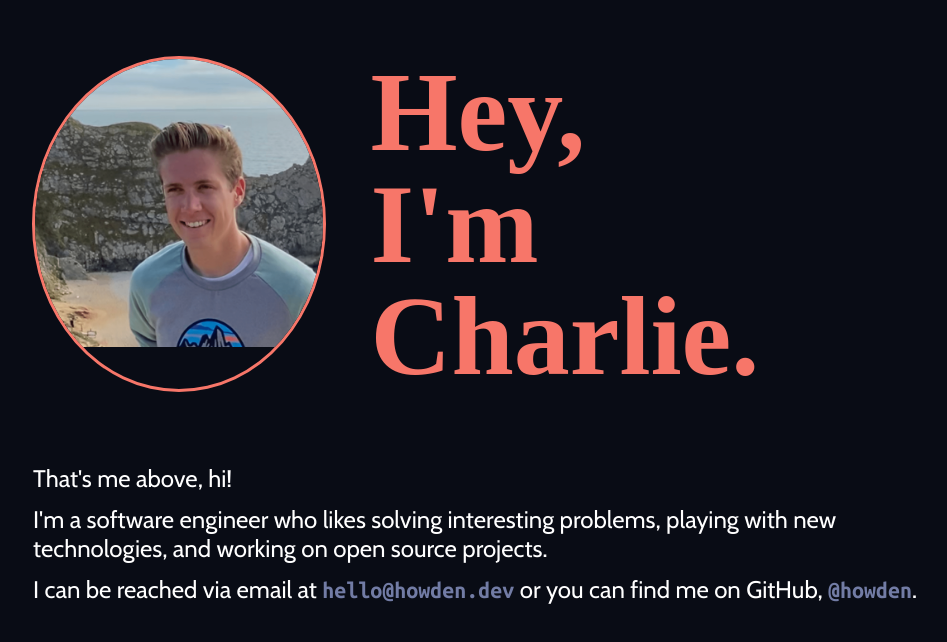
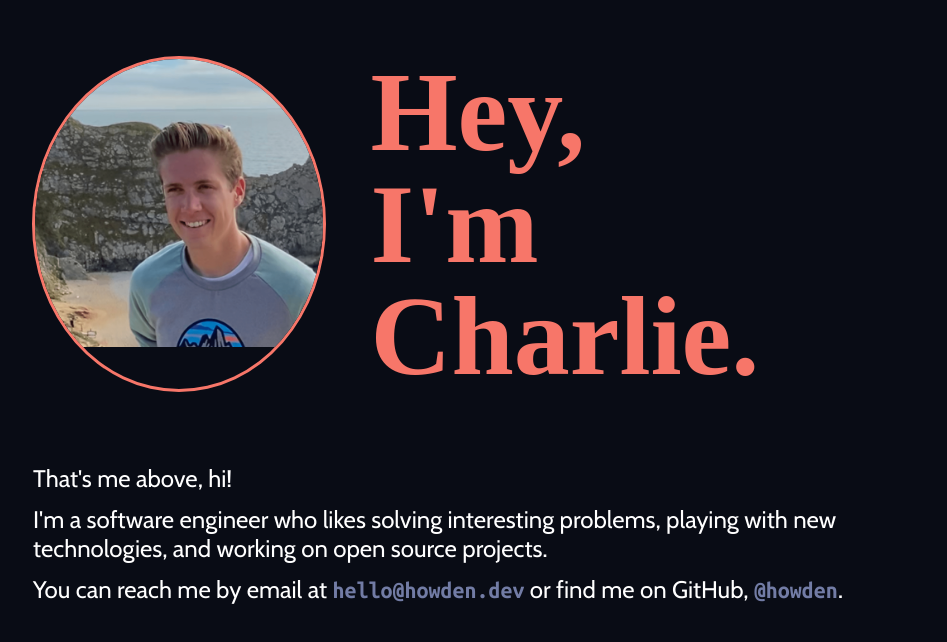
Before and after one commit to howden/howden.github.io, a Next.js app: page / in a window 1280 px wide. Shown: the top 642 px of the page, without its empty margins (151-1098 px from the left). Built offline with nearby package versions, Linux system fonts and the light colour scheme; a web font is replaced by a local one.

Commit message:
reword again

```diff
--- a/pages/index.tsx
+++ b/pages/index.tsx
@@ -63,9 +63,9 @@ const Content = () => {
         playing with new technologies, and working on open source projects.
       </p>
       <p>
-        I can be reached via email at{" "}
-        <a href="mailto:hello@howden.dev">hello@howden.dev</a> or you can find
-        me on GitHub, <a href="https://github.com/howden">@howden</a>.
+        You can reach me by email at{" "}
+        <a href="mailto:hello@howden.dev">hello@howden.dev</a> or find me on
+        GitHub, <a href="https://github.com/howden">@howden</a>.
       </p>
     </article>
   );
```
